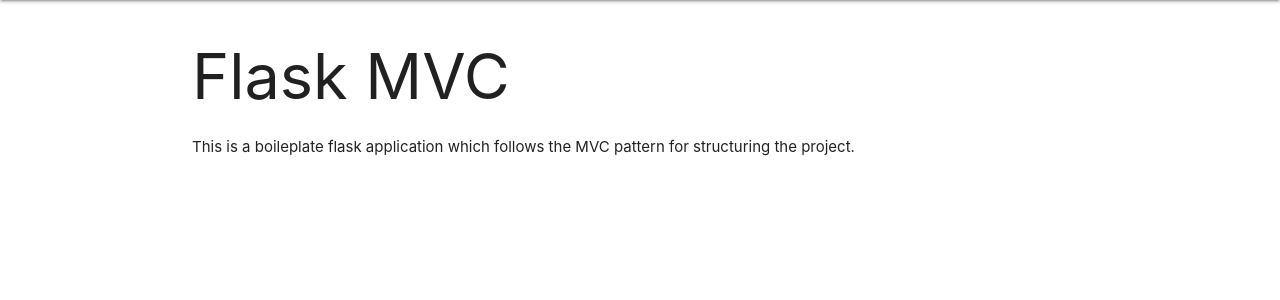
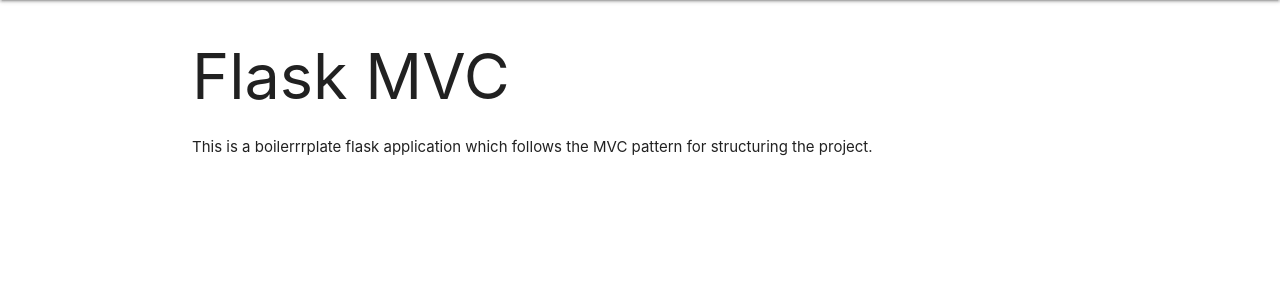
Before and after one commit to jlendor/Dev-Dynasty, a Flask app: page / in a window 1280 px wide. Shown: the part 64-364 px from the top of the page. Run offline with Flask 3, Linux system fonts and the light colour scheme.

Commit message:
2nd commit

```diff
--- a/App/templates/index.html
+++ b/App/templates/index.html
@@ -9,5 +9,5 @@
     {% if is_authenticated %}
         <p> Welcome {{current_user.username}} </p>
     {% endif %}
-    <p>This is a boileplate flask application which follows the MVC pattern for structuring the project.</p>
+    <p>This is a boilerrrplate flask application which follows the MVC pattern for structuring the project.</p>
 {% endblock %}
```
